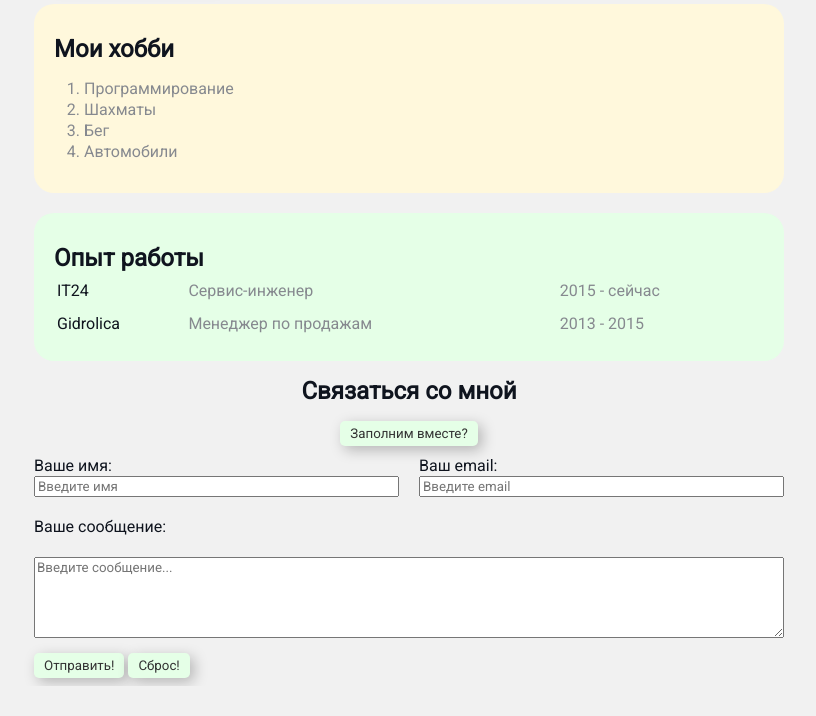
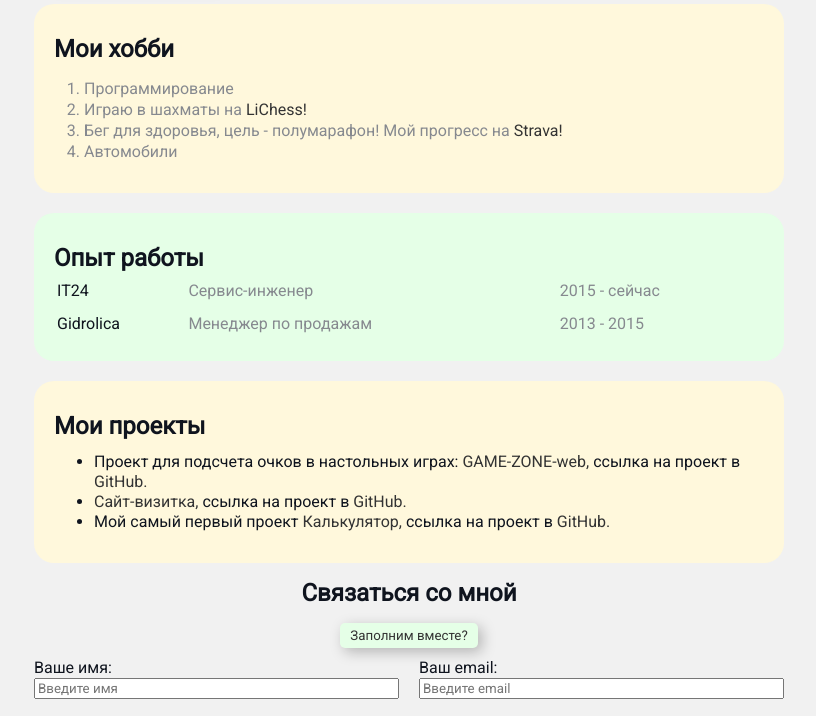
Before and after one commit to EvgeniyTum/CV, a plain HTML site: page index.html in a window 1280 px wide. Shown: the part 254-970 px from the top of the page, without its empty margins (231-1047 px from the left). Before the commit the page ends 940 px from the top, so only its background shows below. Drawn offline with Linux system fonts and the light colour scheme.

Commit message:
delet old avatar, add new. Changes in index.html

```diff
--- a/index.html
+++ b/index.html
@@ -13,7 +13,7 @@
 
   <div class="conteiner">
     <div class="info">
-      <img class="avatar" src="html5.png" alt="Здесь должна быть аватарка">
+      <img class="avatar" src="avatar.jpeg" alt="Здесь должна быть аватарка">
 
       <div class="info-text">
       <h1>Евгений Борщуков</h1>
@@ -35,8 +35,12 @@
 
       <ol class="list">
         <li>Программирование</li>
-        <li>Шахматы</li>
-        <li>Бег</li>
+        <li>Играю в шахматы на
+          <a href="https://lichess.org/@/pigspider" target="_blank"
+            >LiChess!</a
+          ></li>
+        <li>Бег для здоровья, цель - полумарафон! Мой прогресс на
+          <a href="https://www.strava.com/athletes/88307621" target="_blank">Strava!</a></li>
         <li>Автомобили</li>
       </ol>
     </section>
@@ -65,6 +69,29 @@
       </table>
     </section>
 
+    <div class="card hobby">
+      <h2>Мои проекты</h2>
+      <ul>
+        <li>
+          <span>Проект для подсчета очков в настольных играх:</span>
+          <a href="https://evgeniytum.github.io/Project-GAME-ZONE-web/" target="_blank">GAME-ZONE-web,</a>
+          <span> ccылка на проект в </span>
+          <a href="https://github.com/EvgeniyTum/Project-GAME-ZONE-web" target="_blank">GitHub.</a>
+        </li>
+        <li>
+          <a href="https://evgeniytum.github.io/CV/" target="_blank">Сайт-визитка,</a>
+          <span> ccылка на проект в </span>
+          <a href="https://github.com/EvgeniyTum/CV" target="_blank">GitHub.</a>
+        </li>
+        <li>
+          <span>Мой самый первый проект</span>
+          <a href="https://evgeniytum.github.io/My-programms/" target="_blank">Калькулятор,</a>
+          <span> ccылка на проект в </span>
+          <a href="https://github.com/EvgeniyTum/My-programms" target="_blank">GitHub.</a>
+        </li>
+      </ul>
+    </div>
+
     <form action="/" class="form">
 
       <h2>Связаться со мной</h2>
@@ -88,7 +115,7 @@
       <div class="form-row">
         <label for="text">Ваше сообщение:</label>
         <br>
-        <textarea id="text" cols="20" rows="5" placeholder="Введите сообщение..."></textarea>
+        <textarea id="text" cols="20" rows="5" placeholder="Введите сообщение..., но отправка формы еще в разработке)"></textarea>
       </div>
 
       <button class="btn" type="submit">Отправить!</button>
```
Also changed, not shown: avatar.jpeg (added), html5.png (deleted).
